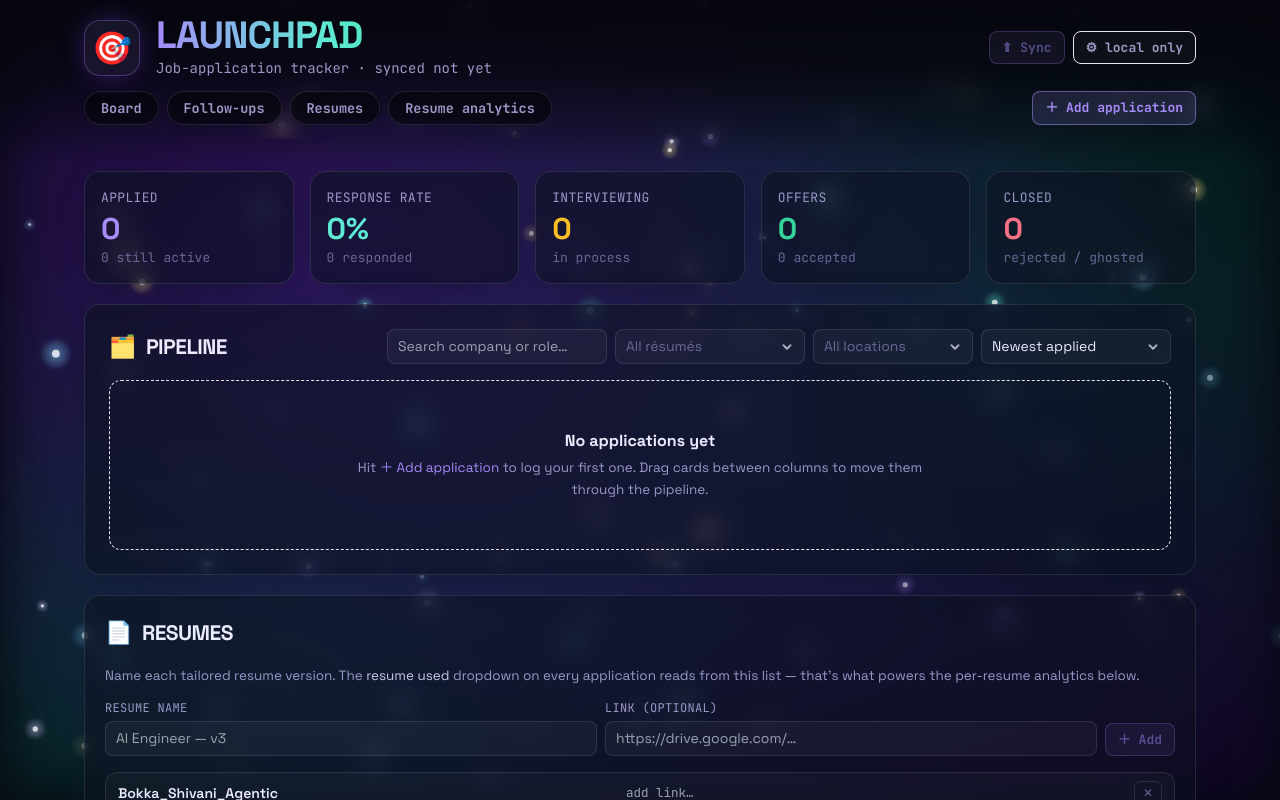
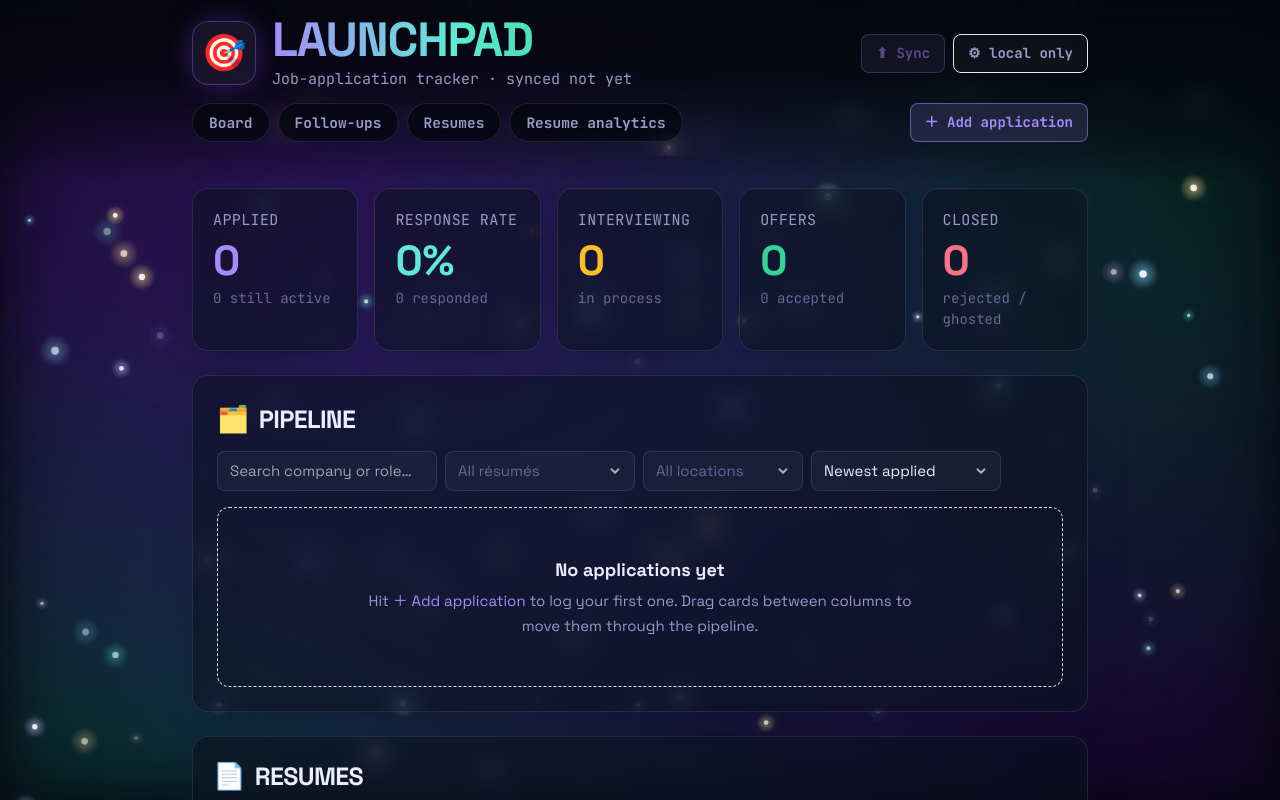
Before and after one commit to shiva-shivanibokka/launchpad, a React (Vite) app: page / in a window 1280 px wide. Shown: the top 800 px of the page. Built offline with nearby package versions, Linux system fonts and the light colour scheme; the HTML template or start-up script is replaced by a standard one; a web font is replaced by a local one.

Commit message:
Medium type scale with 2-inch side gutters

```diff
--- a/src/App.tsx
+++ b/src/App.tsx
@@ -54,7 +54,7 @@ export default function App() {
       <FireflyBackground />
       <Header store={store} onAdd={openAdd} />
 
-      <main className="mx-auto max-w-6xl space-y-5 px-5 pb-24 pt-2">
+      <main className="mx-auto w-full max-w-[2400px] space-y-6 px-6 pb-24 pt-2 md:px-16 lg:px-48">
         {store.loading ? (
           <div className="grid place-items-center py-32 font-mono text-muted">loading…</div>
         ) : (
@@ -92,8 +92,8 @@ export default function App() {
                 />
                 {store.applications.length === 0 ? (
                   <div className="rounded-xl border border-dashed border-white/12 px-4 py-12 text-center">
-                    <p className="font-display text-[16px] font-bold text-ink">No applications yet</p>
-                    <p className="mx-auto mt-1 max-w-xl font-sans text-[13.5px] leading-relaxed text-muted">
+                    <p className="font-display text-[18px] font-bold text-ink">No applications yet</p>
+                    <p className="mx-auto mt-1.5 max-w-xl font-sans text-[15px] leading-relaxed text-muted">
                       Hit <span className="text-accent-violet">＋ Add application</span> to log your first one. Drag cards
                       between columns to move them through the pipeline.
                     </p>
@@ -112,7 +112,7 @@ export default function App() {
               <ResumeAnalytics store={store} />
             </section>
 
-            <footer className="pt-4 text-center font-mono text-[12.5px] text-faint">
+            <footer className="pt-4 text-center font-mono text-[14px] text-faint">
               Launchpad · your data lives in this browser{store.syncState === 'off' ? ' (add a token in ⚙ to sync across devices)' : ', synced to GitHub'} · 🎯
             </footer>
           </>
--- a/src/components/AppForm.tsx
+++ b/src/components/AppForm.tsx
@@ -57,11 +57,11 @@ export default function AppForm({
   return (
     <div className="fixed inset-0 z-40 grid place-items-center bg-black/60 p-4 backdrop-blur-sm" onClick={onClose}>
       <div
-        className="max-h-[88vh] w-full max-w-lg overflow-y-auto rounded-2xl border border-white/12 bg-card/95 p-5 shadow-card backdrop-blur-xl"
+        className="max-h-[88vh] w-full max-w-xl overflow-y-auto rounded-2xl border border-white/12 bg-card/95 p-6 shadow-card backdrop-blur-xl"
         onClick={(e) => e.stopPropagation()}
       >
         <div className="mb-4 flex items-center justify-between">
-          <h3 className="font-display text-[20px] font-extrabold uppercase tracking-tight text-ink">
+          <h3 className="font-display text-[22px] font-extrabold uppercase tracking-tight text-ink">
             {editing ? 'Edit application' : 'Add application'}
           </h3>
           <button onClick={onClose} className="rounded-md px-2 py-1 font-mono text-muted hover:text-ink">
--- a/src/components/FancySelect.tsx
+++ b/src/components/FancySelect.tsx
@@ -52,7 +52,7 @@ export default function FancySelect({
         aria-haspopup="listbox"
         aria-expanded={open}
         onClick={toggle}
-        className={`inline-flex w-full items-center gap-2 rounded-lg border border-white/10 bg-white/[0.04] px-2.5 py-1.5 text-left font-sans text-[14px] text-ink outline-none transition hover:border-white/25 focus:border-accent-violet/60 ${
+        className={`inline-flex w-full items-center gap-2 rounded-lg border border-white/10 bg-white/[0.04] px-3 py-2 text-left font-sans text-[15px] text-ink outline-none transition hover:border-white/25 focus:border-accent-violet/60 ${
           open ? 'border-accent-violet/60' : ''
         } ${className}`}
     >
@@ -76,7 +76,7 @@ export default function FancySelect({
               <li>
                 <button
                   onClick={() => choose(undefined)}
-                  className="flex w-full items-center gap-2.5 rounded-lg px-2.5 py-2 text-[14px] text-faint transition hover:bg-white/[0.07]"
+                  className="flex w-full items-center gap-2.5 rounded-lg px-3 py-2 text-[15px] text-faint transition hover:bg-white/[0.07]"
                 >
                   <span className="h-2.5 w-2.5 rounded-full bg-slate-600" />
                   <span>{clearLabel}</span>
@@ -88,7 +88,7 @@ export default function FancySelect({
               <li key={o.value}>
                 <button
                   onClick={() => choose(o.value)}
-                  className={`flex w-full items-center gap-2.5 rounded-lg px-2.5 py-2 text-[14px] font-medium transition hover:bg-white/[0.07] ${
+                  className={`flex w-full items-center gap-2.5 rounded-lg px-3 py-2 text-[15px] font-medium transition hover:bg-white/[0.07] ${
                     value === o.value ? 'text-ink' : 'text-subtle'
                   }`}
                 >
--- a/src/components/FollowUps.tsx
+++ b/src/components/FollowUps.tsx
@@ -28,9 +28,9 @@ export default function FollowUps({ store, onEdit }: { store: Store; onEdit: (a:
               className="flex items-center justify-between gap-3 rounded-xl border border-white/10 bg-white/[0.03] px-3 py-2 text-left transition hover:border-accent-amber/40"
             >
               <div className="min-w-0">
-                <span className="font-display text-[14.5px] font-bold text-ink">{a.company}</span>
-                {a.role && <span className="ml-2 font-sans text-[12.5px] text-muted">{a.role}</span>}
-                <div className="mt-0.5 font-mono text-[12px] text-faint">
+                <span className="font-display text-[15.5px] font-bold text-ink">{a.company}</span>
+                {a.role && <span className="ml-2 font-sans text-[13.5px] text-muted">{a.role}</span>}
+                <div className="mt-0.5 font-mono text-[13px] text-faint">
                   {a.nextAction || 'follow up'}
                   {a.followUpDate ? ` · due ${a.followUpDate}` : d !== null ? ` · quiet ${d}d` : ''}
                 </div>
--- a/src/components/Header.tsx
+++ b/src/components/Header.tsx
@@ -12,22 +12,22 @@ export default function Header({ store, onAdd }: { store: Store; onAdd: () => vo
   return (
     <header className="sticky top-0 z-20">
       <div className="bg-gradient-to-b from-canvas/95 via-canvas/80 to-canvas/25 backdrop-blur-md">
-        <div className="mx-auto flex max-w-6xl items-center gap-4 px-5 pt-4 pb-3">
-          <div className="grid h-14 w-14 shrink-0 place-items-center rounded-2xl border border-accent-violet/30 bg-accent-violet/10 text-[32px] shadow-glow">
+        <div className="mx-auto flex max-w-[2400px] items-center gap-4 px-6 md:px-16 lg:px-48 pt-4 pb-3">
+          <div className="grid h-16 w-16 shrink-0 place-items-center rounded-2xl border border-accent-violet/30 bg-accent-violet/10 text-[36px] shadow-glow">
             🎯
           </div>
           <div className="min-w-0">
-            <h1 className="bg-gradient-to-r from-accent-violet via-accent-mint to-accent-emerald bg-clip-text font-display text-[32px] font-extrabold leading-none tracking-tight text-transparent sm:text-[38px]">
+            <h1 className="bg-gradient-to-r from-accent-violet via-accent-mint to-accent-emerald bg-clip-text font-display text-[34px] font-extrabold leading-none tracking-tight text-transparent sm:text-[48px]">
               LAUNCHPAD
             </h1>
-            <p className="mt-1 font-mono text-[14px] text-muted">Job-application tracker · synced {synced}</p>
+            <p className="mt-1 font-mono text-[15px] text-muted">Job-application tracker · synced {synced}</p>
           </div>
           <div className="ml-auto hidden lg:block">
             <SyncSettings store={store} />
           </div>
         </div>
 
-        <div className="mx-auto flex max-w-6xl flex-wrap items-center gap-3 px-5 pb-3.5">
+        <div className="mx-auto flex max-w-[2400px] flex-wrap items-center gap-3 px-6 md:px-16 lg:px-48 pb-3.5">
           <nav className="flex gap-2 overflow-x-auto">
             {[
               ['board', 'Board'],
@@ -38,7 +38,7 @@ export default function Header({ store, onAdd }: { store: Store; onAdd: () => vo
               <a
                 key={id}
                 href={`#${id}`}
-                className="whitespace-nowrap rounded-full border border-white/10 bg-canvas/50 px-4 py-1.5 font-mono text-[13.5px] font-bold text-muted backdrop-blur-sm transition hover:border-accent-violet/40 hover:bg-accent-violet/20 hover:text-ink"
+                className="whitespace-nowrap rounded-full border border-white/10 bg-canvas/50 px-4 py-2 font-mono text-[14.5px] font-bold text-muted backdrop-blur-sm transition hover:border-accent-violet/40 hover:bg-accent-violet/20 hover:text-ink"
               >
                 {label}
               </a>
--- a/src/components/ManageResumes.tsx
+++ b/src/components/ManageResumes.tsx
@@ -18,18 +18,18 @@ export default function ManageResumes({ store }: { store: Store }) {
   return (
     <Card className="p-5">
       <SectionTitle icon="📄" title="Resumes" />
-      <p className="mb-3 font-sans text-[13.5px] leading-relaxed text-muted">
+      <p className="mb-3 font-sans text-[15px] leading-relaxed text-muted">
         Name each tailored resume version. The <span className="text-subtle">resume used</span> dropdown on every application
         reads from this list — that's what powers the per-resume analytics below.
       </p>
 
       <div className="mb-4 flex flex-wrap items-end gap-2">
         <div className="min-w-[180px] flex-1">
-          <span className="mb-1 block font-mono text-[12px] uppercase tracking-wide text-muted">Resume name</span>
+          <span className="mb-1 block font-mono text-[13px] uppercase tracking-wide text-muted">Resume name</span>
           <TextInput value={name} onChange={(e) => setName(e.target.value)} placeholder="AI Engineer — v3" onKeyDown={(e) => e.key === 'Enter' && add()} />
         </div>
         <div className="min-w-[180px] flex-1">
-          <span className="mb-1 block font-mono text-[12px] uppercase tracking-wide text-muted">Link (optional)</span>
+          <span className="mb-1 block font-mono text-[13px] uppercase tracking-wide text-muted">Link (optional)</span>
           <TextInput value={url} onChange={(e) => setUrl(e.target.value)} placeholder="https://drive.google.com/…" onKeyDown={(e) => e.key === 'Enter' && add()} />
         </div>
         <Button variant="primary" onClick={add} disabled={!name.trim()}>
@@ -39,7 +39,7 @@ export default function ManageResumes({ store }: { store: Store }) {
 
       <div className="flex flex-col gap-2">
         {store.resumes.length === 0 && (
-          <div className="rounded-xl border border-dashed border-white/10 px-3 py-4 text-center font-mono text-[12.5px] text-faint">
+          <div className="rounded-xl border border-dashed border-white/10 px-3 py-4 text-center font-mono text-[13.5px] text-faint">
             No resumes yet — add your first version above.
           </div>
         )}
@@ -48,22 +48,22 @@ export default function ManageResumes({ store }: { store: Store }) {
             <input
               value={r.name}
               onChange={(e) => store.updateResume(r.id, { name: e.target.value })}
-              className="min-w-0 flex-1 bg-transparent font-sans text-[14px] font-semibold text-ink outline-none"
+              className="min-w-0 flex-1 bg-transparent font-sans text-[15px] font-semibold text-ink outline-none"
             />
             <input
               value={r.url || ''}
               onChange={(e) => store.updateResume(r.id, { url: e.target.value || undefined })}
               placeholder="add link…"
-              className="min-w-0 flex-1 bg-transparent font-mono text-[12.5px] text-muted outline-none"
+              className="min-w-0 flex-1 bg-transparent font-mono text-[13.5px] text-muted outline-none"
             />
             {r.url && (
-              <a href={r.url} target="_blank" rel="noreferrer" className="rounded-md border border-white/10 px-2 py-0.5 font-mono text-[12px] text-accent-mint hover:bg-white/5">
+              <a href={r.url} target="_blank" rel="noreferrer" className="rounded-md border border-white/10 px-2 py-0.5 font-mono text-[13px] text-accent-mint hover:bg-white/5">
                 open ↗
               </a>
             )}
             <button
               onClick={() => store.deleteResume(r.id)}
-              className="rounded-md border border-white/10 px-2 py-0.5 font-mono text-[12px] text-faint hover:border-accent-rose/40 hover:text-accent-rose"
+              className="rounded-md border border-white/10 px-2 py-0.5 font-mono text-[13px] text-faint hover:border-accent-rose/40 hover:text-accent-rose"
               title="Remove (unlinks it from applications)"
             >
               ✕
--- a/src/components/Momentum.tsx
+++ b/src/components/Momentum.tsx
@@ -15,7 +15,7 @@ export default function Momentum({ store }: { store: Store }) {
       <SectionTitle
         icon="📈"
         title="Momentum"
-        right={<span className="font-mono text-[13px] text-muted">{total} in last 12 wks</span>}
+        right={<span className="font-mono text-[14px] text-muted">{total} in last 12 wks</span>}
       />
       <div className="flex items-end gap-2.5" style={{ height: 120 }}>
         {weeks.map((w, i) => (
--- a/src/components/ResumeAnalytics.tsx
+++ b/src/components/ResumeAnalytics.tsx
@@ -12,14 +12,14 @@ export default function ResumeAnalytics({ store }: { store: Store }) {
     <Card className="p-5">
       <SectionTitle icon="📊" title="Resume analytics" />
       {!hasData ? (
-        <p className="font-sans text-[13.5px] leading-relaxed text-muted">
+        <p className="font-sans text-[15px] leading-relaxed text-muted">
           Once you log applications and tag which resume you used, this shows which version pulls the best response rate.
         </p>
       ) : (
         <div className="overflow-x-auto">
           <table className="w-full min-w-[520px] border-collapse text-left">
             <thead>
-              <tr className="font-mono text-[11.5px] uppercase tracking-wide text-faint">
+              <tr className="font-mono text-[12.5px] uppercase tracking-wide text-faint">
                 <th className="pb-2 pr-3 font-medium">Resume</th>
                 <th className="pb-2 px-3 font-medium">Applied</th>
                 <th className="pb-2 px-3 font-medium">Responded</th>
@@ -32,17 +32,17 @@ export default function ResumeAnalytics({ store }: { store: Store }) {
               {rows.map((r, i) => (
                 <tr key={r.resume.id} className="border-t border-white/8">
                   <td className="py-2.5 pr-3">
-                    <span className="font-sans text-[14px] font-semibold text-ink">{r.resume.name}</span>
+                    <span className="font-sans text-[15px] font-semibold text-ink">{r.resume.name}</span>
                     {i === 0 && r.applied > 0 && (
                       <span className="ml-2 rounded-full border border-accent-emerald/40 bg-accent-emerald/10 px-2 py-0.5 font-mono text-[10.5px] font-bold text-accent-emerald">
                         best
                       </span>
                     )}
                   </td>
-                  <td className="px-3 font-mono text-[14px] text-subtle">{r.applied}</td>
-                  <td className="px-3 font-mono text-[14px] text-subtle">{r.responded}</td>
-                  <td className="px-3 font-mono text-[14px] text-subtle">{r.interviewed}</td>
-                  <td className="px-3 font-mono text-[14px] text-subtle">{r.offers}</td>
+                  <td className="px-3 font-mono text-[15px] text-subtle">{r.applied}</td>
+                  <td className="px-3 font-mono text-[15px] text-subtle">{r.responded}</td>
+                  <td className="px-3 font-mono text-[15px] text-subtle">{r.interviewed}</td>
+                  <td className="px-3 font-mono text-[15px] text-subtle">{r.offers}</td>
                   <td className="min-w-[140px] py-2.5 pl-3">
                     <div className="flex items-center gap-2">
                       <span className="w-9 font-mono text-[13px] font-bold text-accent-mint">{r.responseRate}%</span>
--- a/src/components/StatTiles.tsx
+++ b/src/components/StatTiles.tsx
@@ -14,12 +14,12 @@ export default function StatTiles({ t }: { t: Totals }) {
   return (
     <div className="grid grid-cols-2 gap-4 md:grid-cols-3 lg:grid-cols-5">
       {tiles.map((m) => (
-        <Card key={m.label} className="p-4">
-          <div className="font-mono text-[13px] uppercase tracking-wide text-muted">{m.label}</div>
-          <div className="mt-1.5 font-display text-[30px] font-extrabold leading-none" style={{ color: m.color }}>
+        <Card key={m.label} className="p-5">
+          <div className="font-mono text-[15px] uppercase tracking-wide text-muted">{m.label}</div>
+          <div className="mt-2 font-display text-[42px] font-extrabold leading-none" style={{ color: m.color }}>
             {m.value}
           </div>
-          <div className="mt-1 font-mono text-[13px] text-faint">{m.sub}</div>
+          <div className="mt-1.5 font-mono text-[14px] text-faint">{m.sub}</div>
         </Card>
       ))}
     </div>
--- a/src/components/ui.tsx
+++ b/src/components/ui.tsx
@@ -13,8 +13,8 @@ export function Card({ children, className = '' }: { children: ReactNode; classN
 export function SectionTitle({ icon, title, right }: { icon: string; title: string; right?: ReactNode }) {
   return (
     <div className="mb-4 flex flex-wrap items-center justify-between gap-3">
-      <h2 className="flex items-center gap-2.5 font-display text-[21px] font-extrabold uppercase tracking-tight text-ink">
-        <span className="text-[22px]">{icon}</span>
+      <h2 className="flex items-center gap-2.5 font-display text-[25px] font-extrabold uppercase tracking-tight text-ink">
+        <span className="text-[26px]">{icon}</span>
         {title}
       </h2>
       {right}
@@ -37,7 +37,7 @@ export function ProgressBar({ value, total, color = '#a78bfa' }: { value: number
 export function Pill({ children, color = '#a78bfa' }: { children: ReactNode; color?: string }) {
   return (
     <span
-      className="inline-flex items-center gap-1 rounded-full border px-2.5 py-1 font-mono text-[13px] font-bold"
+      className="inline-flex items-center gap-1 rounded-full border px-2.5 py-1 font-mono text-[14px] font-bold"
       style={{ color, borderColor: `${color}55`, background: `${color}14` }}
     >
       {children}
@@ -53,14 +53,14 @@ export function Dot({ color }: { color: string }) {
 export function Field({ label, children }: { label: string; children: ReactNode }) {
   return (
     <label className="block">
-      <span className="mb-1 block font-mono text-[12px] uppercase tracking-wide text-muted">{label}</span>
+      <span className="mb-1 block font-mono text-[13px] uppercase tracking-wide text-muted">{label}</span>
       {children}
     </label>
   )
 }
 
 const inputCls =
-  'w-full rounded-lg border border-white/10 bg-white/[0.04] px-2.5 py-1.5 font-sans text-[14px] text-ink outline-none transition focus:border-accent-violet/60'
+  'w-full rounded-lg border border-white/10 bg-white/[0.04] px-3 py-2 font-sans text-[15px] text-ink outline-none transition focus:border-accent-violet/60'
 
 export function TextInput(props: React.InputHTMLAttributes<HTMLInputElement>) {
   return <input {...props} className={`${inputCls} ${props.className || ''}`} />
@@ -86,7 +86,7 @@ export function Button({
   return (
     <button
       {...rest}
-      className={`whitespace-nowrap rounded-lg border px-3 py-1.5 font-mono text-[13px] font-bold transition disabled:opacity-50 ${styles} ${rest.className || ''}`}
+      className={`whitespace-nowrap rounded-lg border px-3.5 py-2 font-mono text-[14px] font-bold transition disabled:opacity-50 ${styles} ${rest.className || ''}`}
     >
       {children}
     </button>
```
Also changed, not shown: src/components/AppCard.tsx (+10 -10 lines), src/components/Board.tsx (+7 -7 lines).
